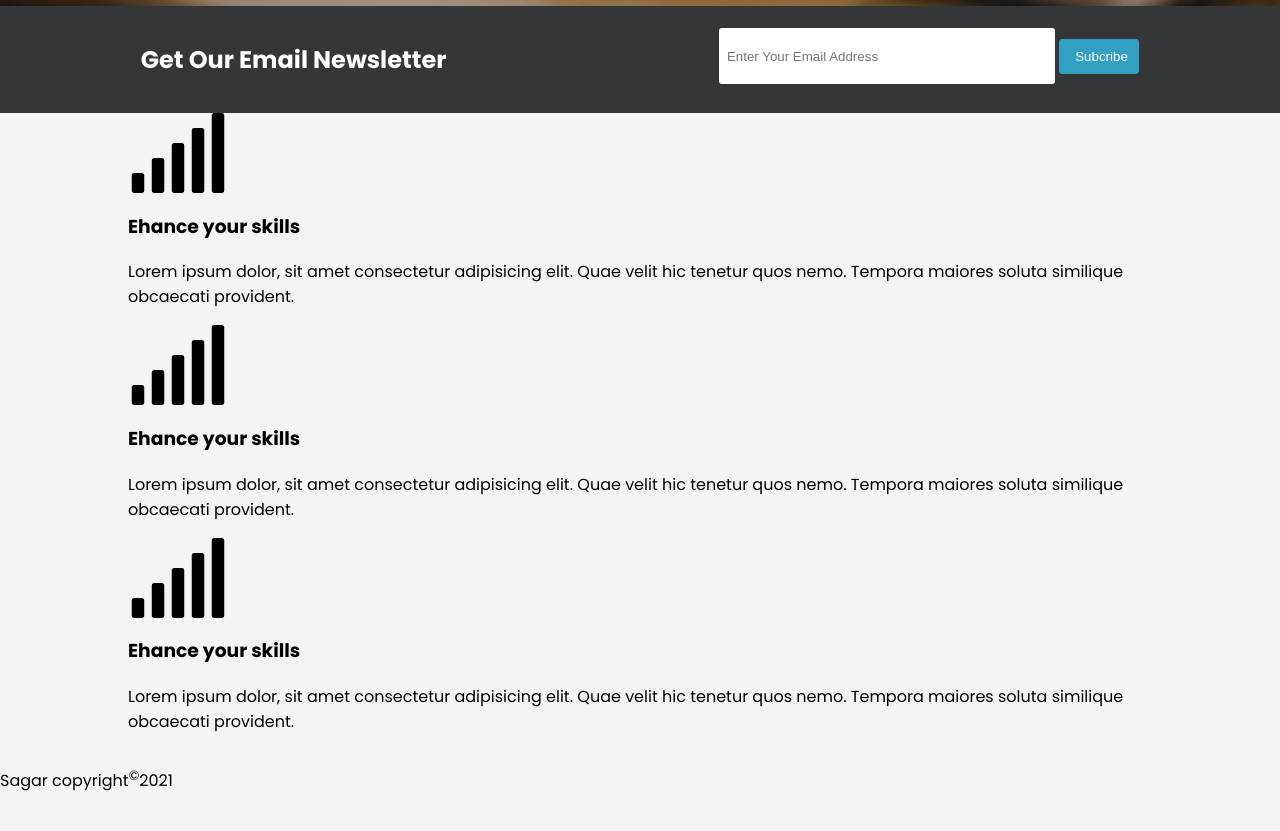
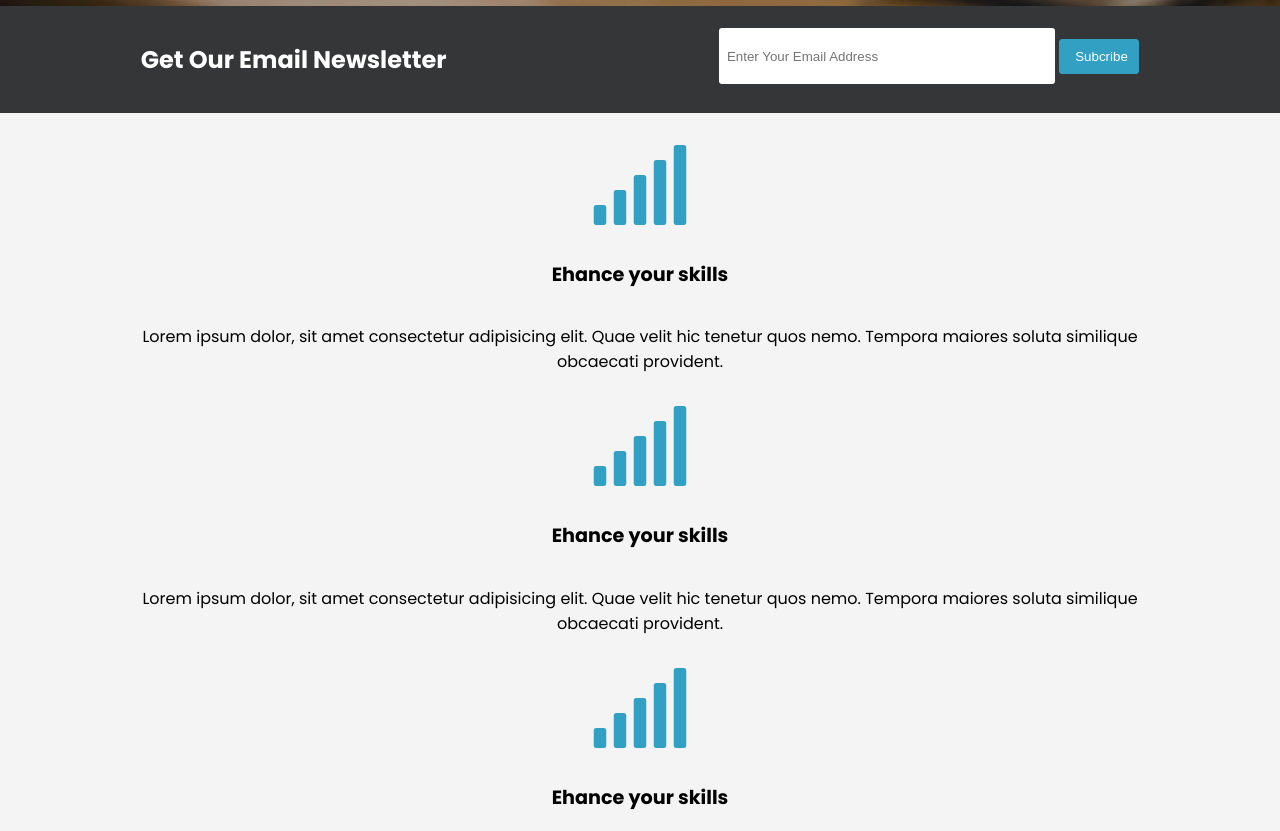
Before and after one commit to Sagar06/email-newsletter, a plain HTML site: page index.html in a window 1280 px wide. Shown: the part 680-1511 px from the top of the page. Before the commit the page ends 1489 px from the top, so only its background shows below. Drawn offline with Linux system fonts and the light colour scheme.

Commit message:
Home Page Complete

```diff
--- a/styles/style.css
+++ b/styles/style.css
@@ -23,9 +23,9 @@ body{
     overflow: hidden;
 }
 a{
-    color: white;
+    color:white;
     text-decoration: none;
-    font-size: 1rem;
+    font-size: 25px;
 }
 li{
     list-style: none;
@@ -47,7 +47,7 @@ li{
 nav{
     background-color: #353637;
     color: orange;
-    padding-top: 1rem 0;
+    padding-top: 8rem 0;
     min-height: 4.5rem;
     border: 3px solid #32a0c2;
 
@@ -80,11 +80,11 @@ nav ul{
 }
 
 nav ul li a.active{
-    color: pink;
+    color: #32a0c2;
     font-weight: 700;
 }
 nav ul li a:hover{
-    color: pink;
+    color:#32a0c2;
     font-weight: 700;
 }
  /* Navbar Style End */
@@ -141,3 +141,44 @@ nav ul li a:hover{
     border-color:#32a0c2;
     color: #fff
 }
+
+/* Card style begin */
+.cards {
+    padding: 1rem 0;
+    margin: 1rem 0;
+}
+.cards .container {
+    display: flex;
+    flex-direction: row;
+    text-align: center;
+
+}
+.card .container .card{
+    width: 50%;
+    margin: 0 1rem;
+    padding: 0 0.5rem;
+}
+
+.cards .container .card i{
+    color: #32a0c2;
+    padding-bottom: 1rem;
+}
+
+.cards .container .card h3{
+    font-size: 1.2rem;
+    padding-bottom: 1rem;
+}
+.cards .container .card p{
+
+    padding-bottom: 1rem;
+}
+footer{
+    padding:1rem;
+    margin-top: 1rem;
+    color: white;
+    background-color: #32a0c2;
+    text-align: center;
+    font-size: 1.rem;
+
+
+}
```
